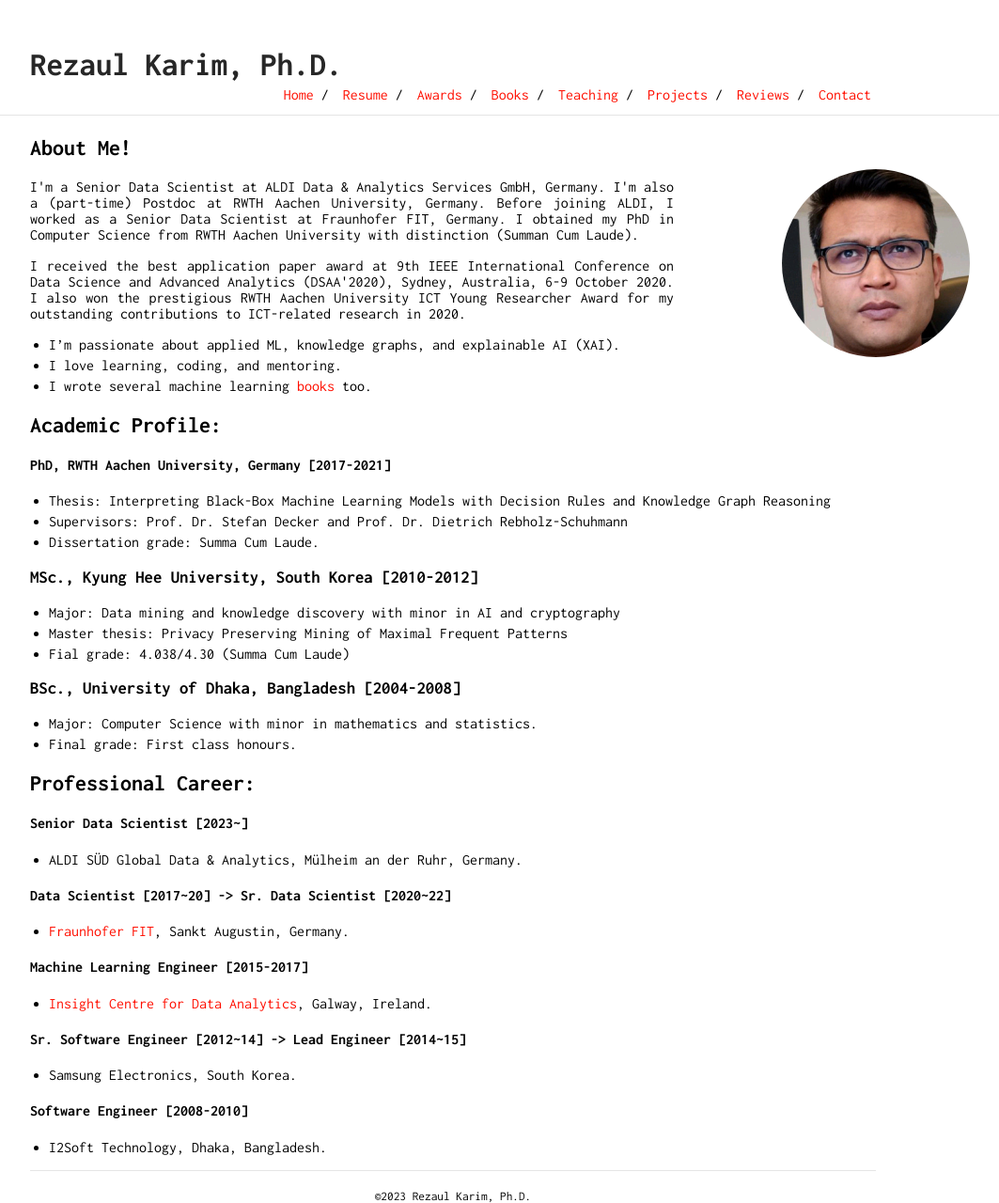
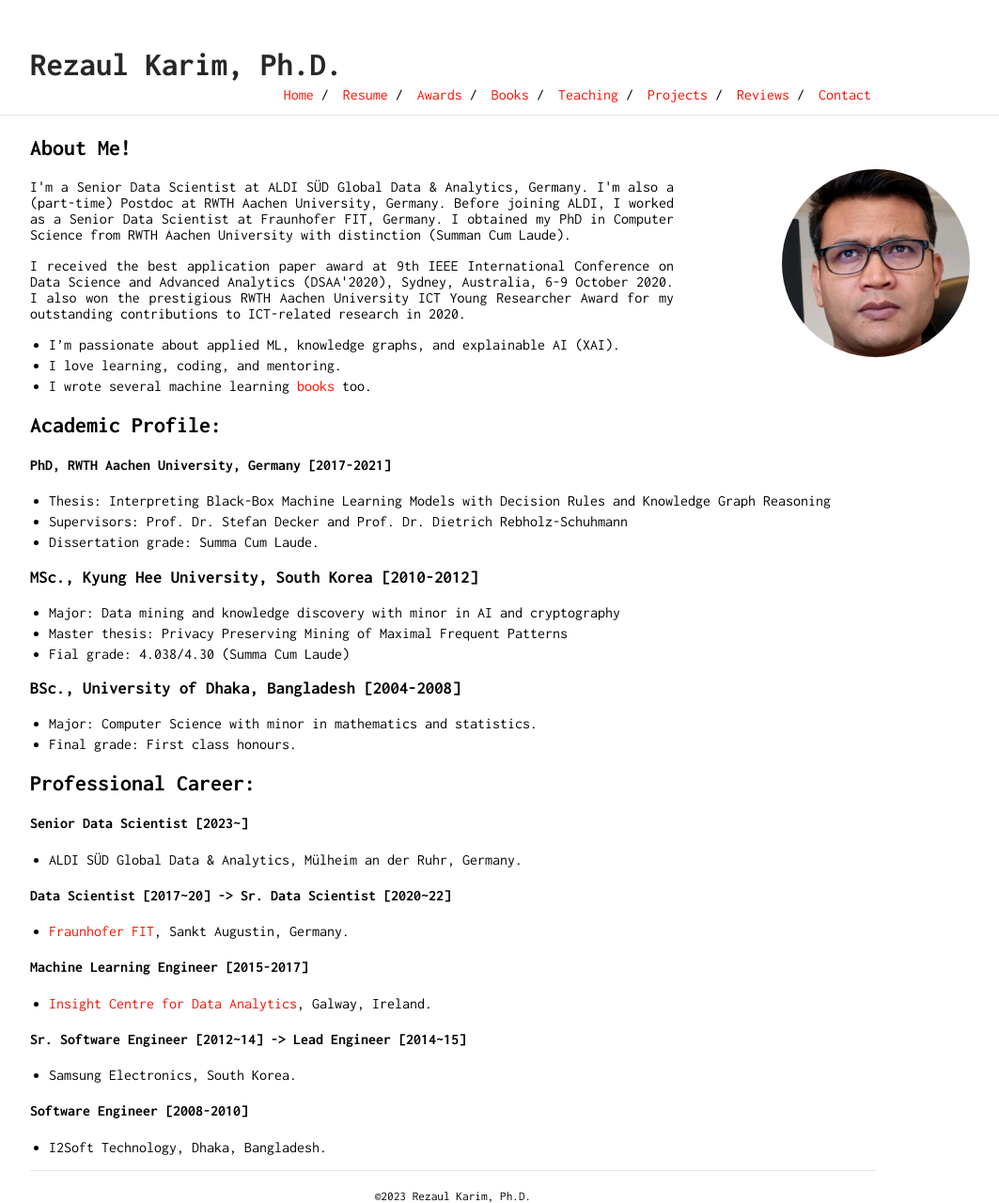
Before and after one commit to rezacsedu/rezacsedu.github.io, a Jekyll site: the page built from index.md, in a window 1280 px wide. Shown: the whole page at 94% size, without its empty margins (158-1221 px from the left). Built offline with Jekyll 4.4.1, drawn with Linux system fonts in a browser that asks for light colours; our own code applies the rules of GitHub Pages for plain Markdown files.

Commit message:
Update index.md

```diff
--- a/index.md
+++ b/index.md
@@ -1,7 +1,7 @@
 ## About Me!
 <img class="profile-picture" src="img/1664312512000.jpg" width="100">
 
-<p style='text-align: justify;'> I'm a Senior Data Scientist at ALDI Data & Analytics Services GmbH, Germany. I'm also a (part-time) Postdoc at RWTH Aachen University, Germany. Before joining ALDI, I worked as a Senior Data Scientist at Fraunhofer FIT, Germany. I obtained my PhD in Computer Science from RWTH Aachen University with distinction (Summan Cum Laude).</p>
+<p style='text-align: justify;'> I'm a Senior Data Scientist at ALDI SÜD Global Data & Analytics, Germany. I'm also a (part-time) Postdoc at RWTH Aachen University, Germany. Before joining ALDI, I worked as a Senior Data Scientist at Fraunhofer FIT, Germany. I obtained my PhD in Computer Science from RWTH Aachen University with distinction (Summan Cum Laude).</p>
 
 <p style='text-align: justify;'> I received the best application paper award at 9th IEEE International Conference on Data Science and Advanced Analytics (DSAA'2020),  Sydney, Australia, 6-9 October 2020. I also won the prestigious RWTH Aachen University ICT Young Researcher Award for my outstanding contributions to ICT-related research in 2020. </p>
 
```
